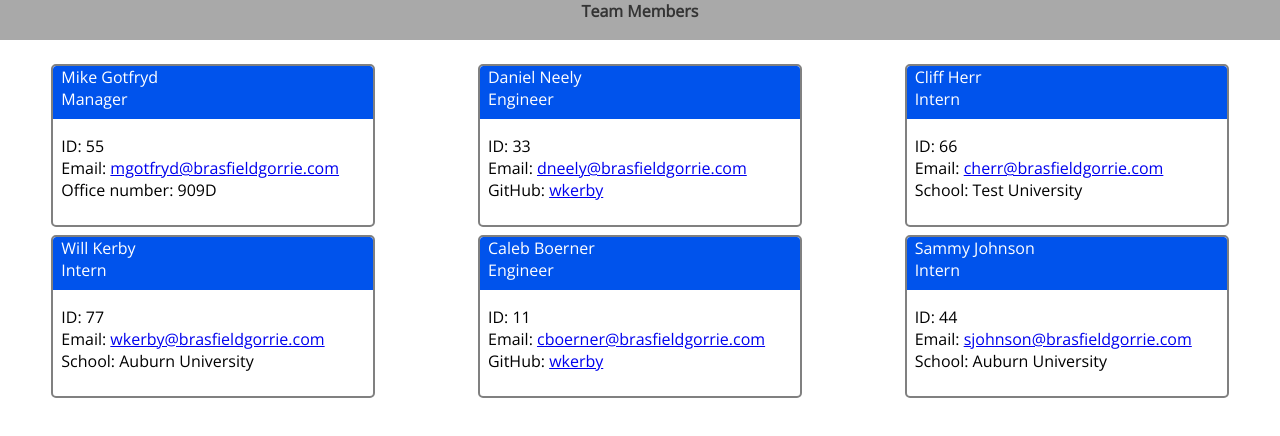
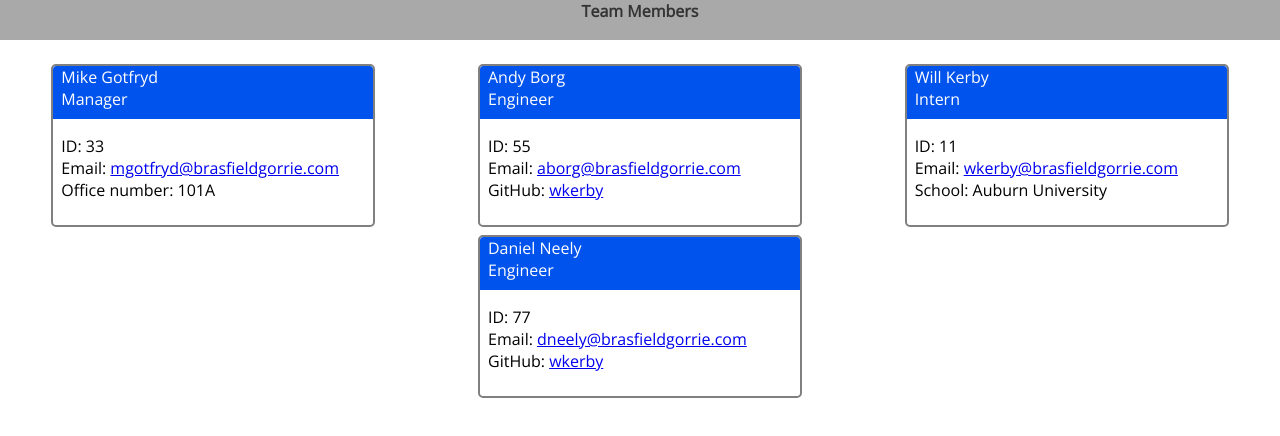
Before and after one commit to wkerby/team-profile-generator, a website: page dist/index.html in a window 1280 px wide. Drawn offline with nearby package versions, Linux system fonts and the light colour scheme.

Commit message:
make final modifications

```diff
--- a/dist/index.html
+++ b/dist/index.html
@@ -27,14 +27,46 @@
             </div>
             <div class="card-body">
                 <div id="id-email-info">
-                    <div class="card-data-id">ID: 55</div>
+                    <div class="card-data-id">ID: 33</div>
                     <div class="card-data-email">Email: <span><a href="mailto:mgotfryd@brasfieldgorrie.com">mgotfryd@brasfieldgorrie.com</a></span></div>
-                    <div class="card-data-office">Office number: 909D</div>
+                    <div class="card-data-office">Office number: 101A</div>
                 </div>
             </div>
         </div>
 
         <div id="card2" class="card">
+            <div class="card-header">
+                <div id="name-role-info">
+                    <div class="card-title-name">Andy Borg</div>
+                    <div class="card-title-role">Engineer</div>
+                </div>
+            </div>
+            <div class="card-body">
+                <div id="id-email-info">
+                    <div class="card-data-id">ID: 55</div>
+                    <div class="card-data-email">Email: <span><a href="mailto:aborg@brasfieldgorrie.com">aborg@brasfieldgorrie.com</a></span></div>
+                    <div class="card-data-github">GitHub: <span><a href="https://github.com/wkerby">wkerby</a></span></div>
+                </div>
+            </div>
+        </div>
+
+        <div id="card3" class="card">
+            <div class="card-header">
+                <div id="name-role-info">
+                    <div class="card-title-name">Will Kerby</div>
+                    <div class="card-title-role">Intern</div>
+                </div>
+            </div>
+            <div class="card-body">
+                <div id="id-email-info">
+                    <div class="card-data-id">ID: 11</div>
+                    <div class="card-data-email">Email: <span><a href="mailto:wkerby@brasfieldgorrie.com">wkerby@brasfieldgorrie.com</a></span></div>
+                    <div class="card-data-school">School: Auburn University</div>
+                </div>
+            </div>
+        </div>
+
+        <div id="card4" class="card">
             <div class="card-header">
                 <div id="name-role-info">
                     <div class="card-title-name">Daniel Neely</div>
@@ -43,73 +75,9 @@
             </div>
             <div class="card-body">
                 <div id="id-email-info">
-                    <div class="card-data-id">ID: 33</div>
+                    <div class="card-data-id">ID: 77</div>
                     <div class="card-data-email">Email: <span><a href="mailto:dneely@brasfieldgorrie.com">dneely@brasfieldgorrie.com</a></span></div>
                     <div class="card-data-github">GitHub: <span><a href="https://github.com/wkerby">wkerby</a></span></div>
-                </div>
-            </div>
-        </div>
-
-        <div id="card3" class="card">
-            <div class="card-header">
-                <div id="name-role-info">
-                    <div class="card-title-name">Cliff Herr</div>
-                    <div class="card-title-role">Intern</div>
-                </div>
-            </div>
-            <div class="card-body">
-                <div id="id-email-info">
-                    <div class="card-data-id">ID: 66</div>
-                    <div class="card-data-email">Email: <span><a href="mailto:cherr@brasfieldgorrie.com">cherr@brasfieldgorrie.com</a></span></div>
-                    <div class="card-data-school">School: Test University</div>
-                </div>
-            </div>
-        </div>
-
-        <div id="card4" class="card">
-            <div class="card-header">
-                <div id="name-role-info">
-                    <div class="card-title-name">Will Kerby</div>
-                    <div class="card-title-role">Intern</div>
-                </div>
-            </div>
-            <div class="card-body">
-                <div id="id-email-info">
-                    <div class="card-data-id">ID: 77</div>
-                    <div class="card-data-email">Email: <span><a href="mailto:wkerby@brasfieldgorrie.com">wkerby@brasfieldgorrie.com</a></span></div>
-                    <div class="card-data-school">School: Auburn University</div>
-                </div>
-            </div>
-        </div>
-
-        <div id="card5" class="card">
-            <div class="card-header">
-                <div id="name-role-info">
-                    <div class="card-title-name">Caleb Boerner</div>
-                    <div class="card-title-role">Engineer</div>
-                </div>
-            </div>
-            <div class="card-body">
-                <div id="id-email-info">
-                    <div class="card-data-id">ID: 11</div>
-                    <div class="card-data-email">Email: <span><a href="mailto:cboerner@brasfieldgorrie.com">cboerner@brasfieldgorrie.com</a></span></div>
-                    <div class="card-data-github">GitHub: <span><a href="https://github.com/wkerby">wkerby</a></span></div>
-                </div>
-            </div>
-        </div>
-
-        <div id="card6" class="card">
-            <div class="card-header">
-                <div id="name-role-info">
-                    <div class="card-title-name">Sammy Johnson</div>
-                    <div class="card-title-role">Intern</div>
-                </div>
-            </div>
-            <div class="card-body">
-                <div id="id-email-info">
-                    <div class="card-data-id">ID: 44</div>
-                    <div class="card-data-email">Email: <span><a href="mailto:sjohnson@brasfieldgorrie.com">sjohnson@brasfieldgorrie.com</a></span></div>
-                    <div class="card-data-school">School: Auburn University</div>
                 </div>
             </div>
         </div>
```
